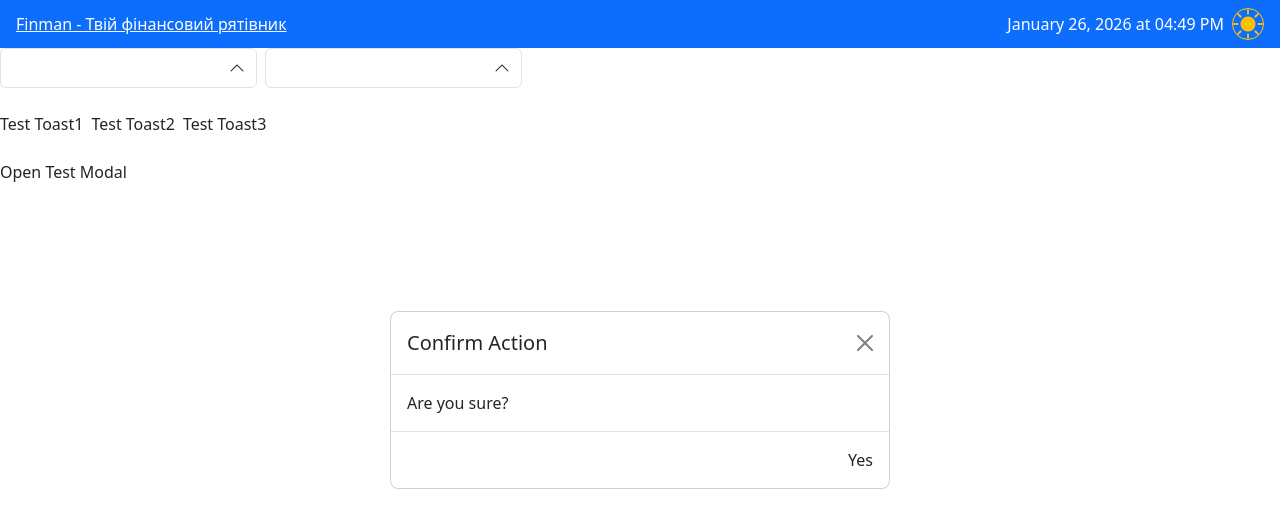
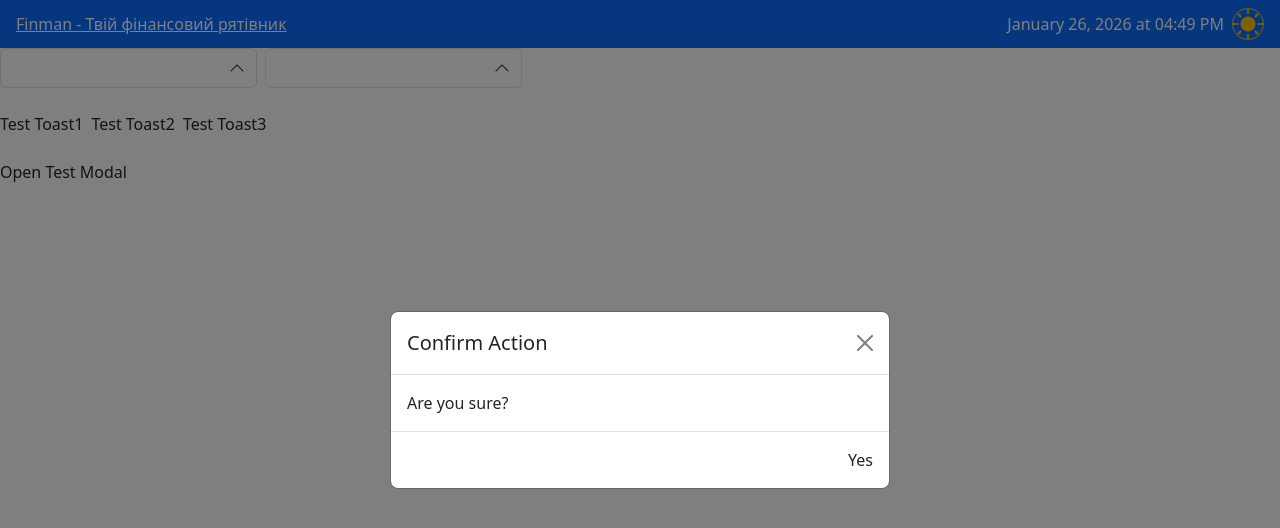
Before and after one commit to oleksandriia-it-team/finman, a Next.js app: page / in a window 1280 px wide. Both pictures are taken after a click on the button "Open Test Modal". Shown: the top 528 px of the page. Built offline with nearby package versions, Linux system fonts and the light colour scheme.

Commit message:
added animation for modal

```diff
--- a/src/app/load-modal.tsx
+++ b/src/app/load-modal.tsx
@@ -2,6 +2,8 @@ import { useModalStore } from '../client/shared/hooks/modal/modal.hook';
 import { useShallow } from 'zustand/react/shallow';
 import { useEffect, useState } from 'react';
 import { useEventKey } from '../client/shared/hooks/event-key/event-key-hook';
+import { useBootstrapAnimation } from '../client/shared/hooks/bootstrap-animation/bootstrap-animation.hook';
+import clsx from 'clsx';
 
 export default function LoadModal() {
   const { isOpen, template, hideModal, onClose } = useModalStore(
@@ -26,11 +28,21 @@ export default function LoadModal() {
     hideModal();
   });
 
-  if (!isOpen || !template) return null;
+  const {
+    shouldRender,
+    showElement,
+    animatedData: [templateToRender],
+  } = useBootstrapAnimation(isOpen, 300, template);
+
+  if (!shouldRender || !templateToRender) return null;
+
+  const wrapperModalClasses = clsx('modal', showElement && 'show', 'd-block', 'fade');
+  const backdropClasses = clsx('modal-backdrop', 'fade', showElement && 'show');
 
   return (
+    <>
       <div
-      className="modal show d-block"
+        className={wrapperModalClasses}
         ref={setModalRef}
         onClick={(event) => {
           if (event.target === modalRef) {
@@ -40,8 +52,11 @@ export default function LoadModal() {
         }}
         tabIndex={-1}
         role="dialog"
+        aria-modal="true"
       >
-      {template}
+        {templateToRender}
       </div>
+      <div className={backdropClasses} />
+    </>
   );
 }
--- /dev/null
+++ b/src/client/shared/hooks/bootstrap-animation/bootstrap-animation.hook.ts
@@ -0,0 +1,46 @@
+import { useEffect, useRef, useState } from 'react';
+import { BootstrapAnimationResult } from './models/bootstrap-animation-result.model';
+
+/**
+ * A hook to manage Bootstrap-style entry and exit animations.
+ *
+ * It handles the mounting/unmounting delay required for CSS transitions to play,
+ * and preserves the data (like a modal template) during the exit animation
+ * so the content doesn't disappear instantly.
+ *
+ * @param show - Determines whether the component should be visible.
+ * @param duration - The duration of the animation in milliseconds.
+ * @param animatedData - Data dependencies that need to be preserved during the exit animation.
+ * @returns An object containing flags for rendering and the preserved data.
+ */
+export function useBootstrapAnimation<T extends Array<unknown>>(
+  show: boolean,
+  duration: number,
+  ...animatedData: T
+): BootstrapAnimationResult<T> {
+  const [shouldRender, setShouldRender] = useState(false);
+  const [showElement, setShowElement] = useState(false);
+  const necessaryAnimatedData = useRef<T>(animatedData);
+
+  useEffect(() => {
+    if (show) {
+      setShouldRender(true);
+      necessaryAnimatedData.current = animatedData;
+      const timer = setTimeout(() => setShowElement(true), duration);
+      return () => clearTimeout(timer);
+    } else {
+      setShowElement(false);
+      const timer = setTimeout(() => {
+        setShouldRender(false);
+        necessaryAnimatedData.current = animatedData;
+      }, duration);
+      return () => clearTimeout(timer);
+    }
+  }, [show, animatedData, duration]);
+
+  return {
+    shouldRender,
+    showElement,
+    animatedData: necessaryAnimatedData.current,
+  };
+}
--- /dev/null
+++ b/src/client/shared/hooks/bootstrap-animation/models/bootstrap-animation-result.model.ts
@@ -0,0 +1,5 @@
+export interface BootstrapAnimationResult<T extends Array<unknown>> {
+  shouldRender: boolean;
+  showElement: boolean;
+  animatedData: T;
+}
```
Lines whose indentation alone changed are shown as unchanged.
